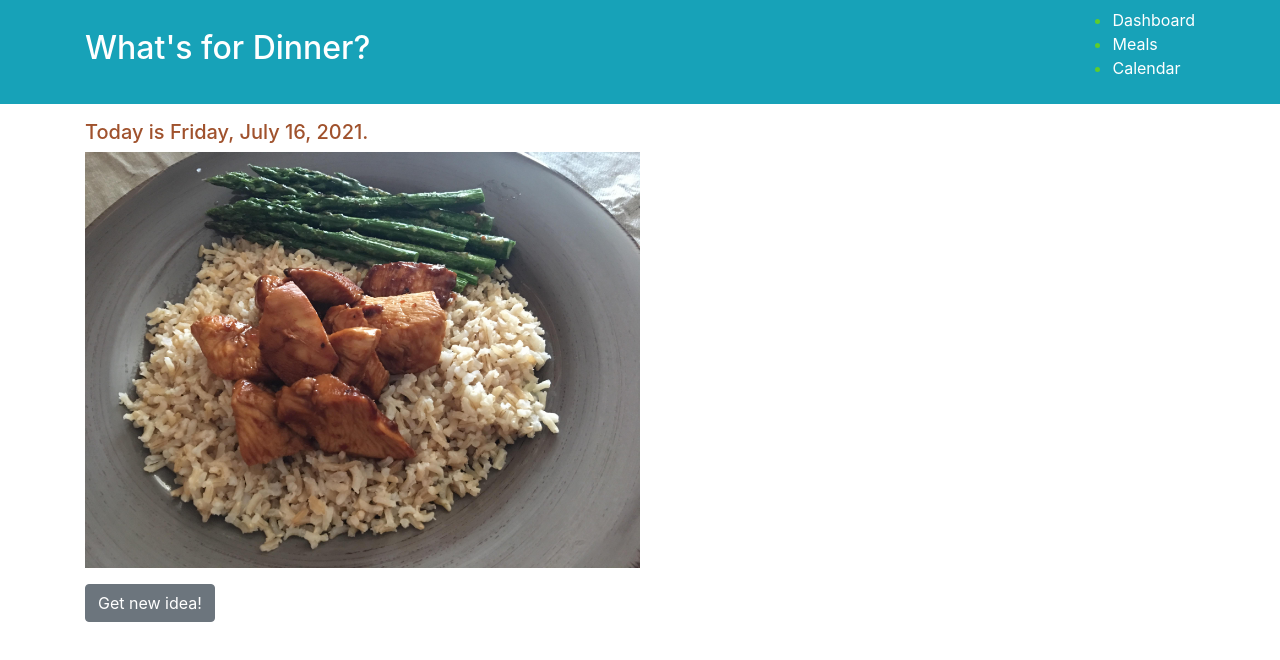
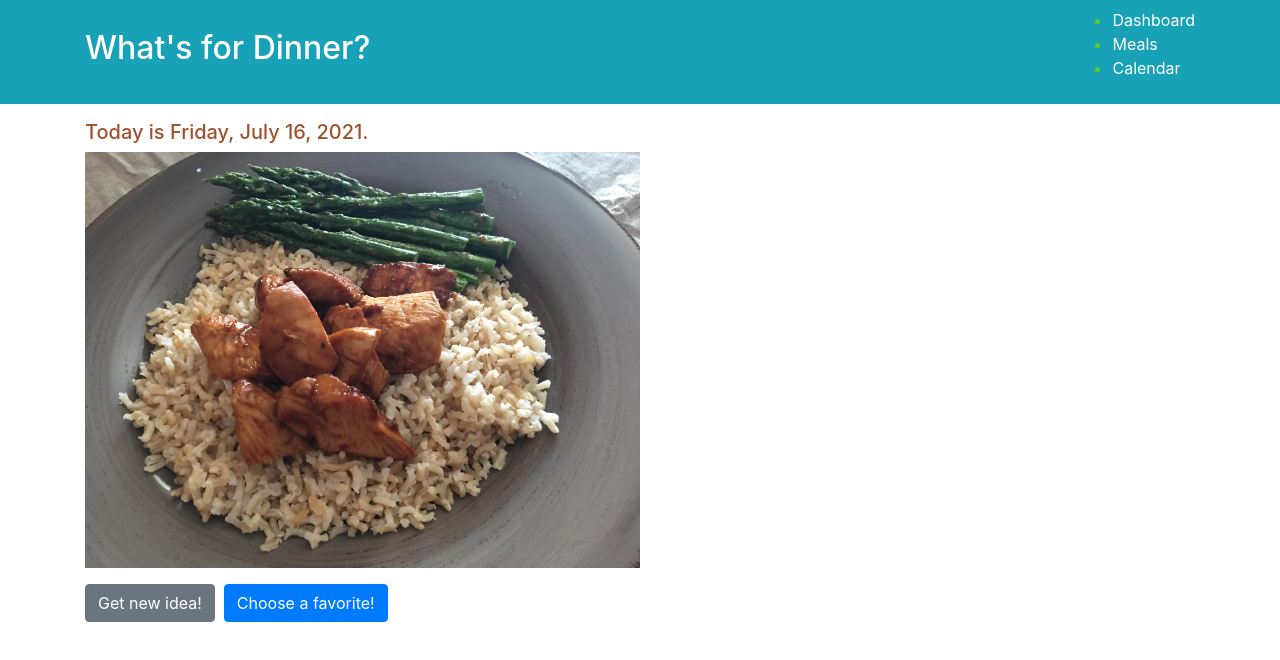
Before and after one commit to merth2erth/whatsfordinner, a React (Create React App) app: page / in a window 1280 px wide. Shown: the top 660 px of the page. Built offline with nearby package versions, Linux system fonts and the light colour scheme.

Commit message:
link to meals page

```diff
--- a/src/components/MealIdea.js
+++ b/src/components/MealIdea.js
@@ -1,6 +1,7 @@
 import React, { Component } from 'react';
 import { Button } from 'reactstrap';
 import  dinner from '../images/dinner.jpg'
+import { Switch, Route, Redirect, withRouter, Link, NavLink } from 'react-router-dom';
 
 class MealIdea extends Component {
     state={
@@ -33,9 +34,14 @@ getRecipe = () => {
                 {this.state.pic}
 
 			<p></p>
-               <Button onClick={this.getRecipe}>Get new idea!</Button>
+               <Button onClick={this.getRecipe}>Get new idea!</Button>&nbsp;&nbsp;
+               <Link to="/meals" className="btn btn-primary">Choose a favorite!</Link>
                <br /> <br />
+               <a href={this.state.recipe.spoonacularSourceUrl} target="blank">{this.state.recipe.title}</a>
+               <br />
                <img src={this.state.recipe.image} />
+               <br /> <br />
+
             </div>
         );
     }
```
